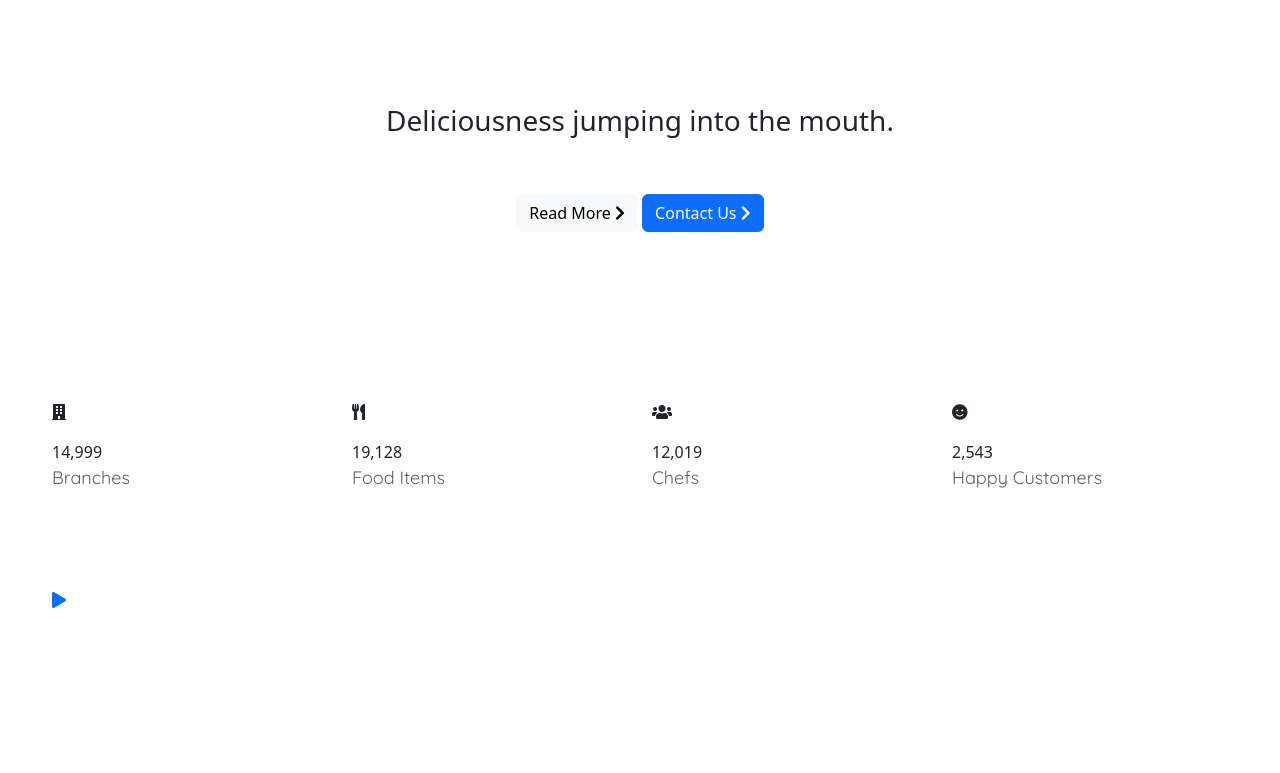
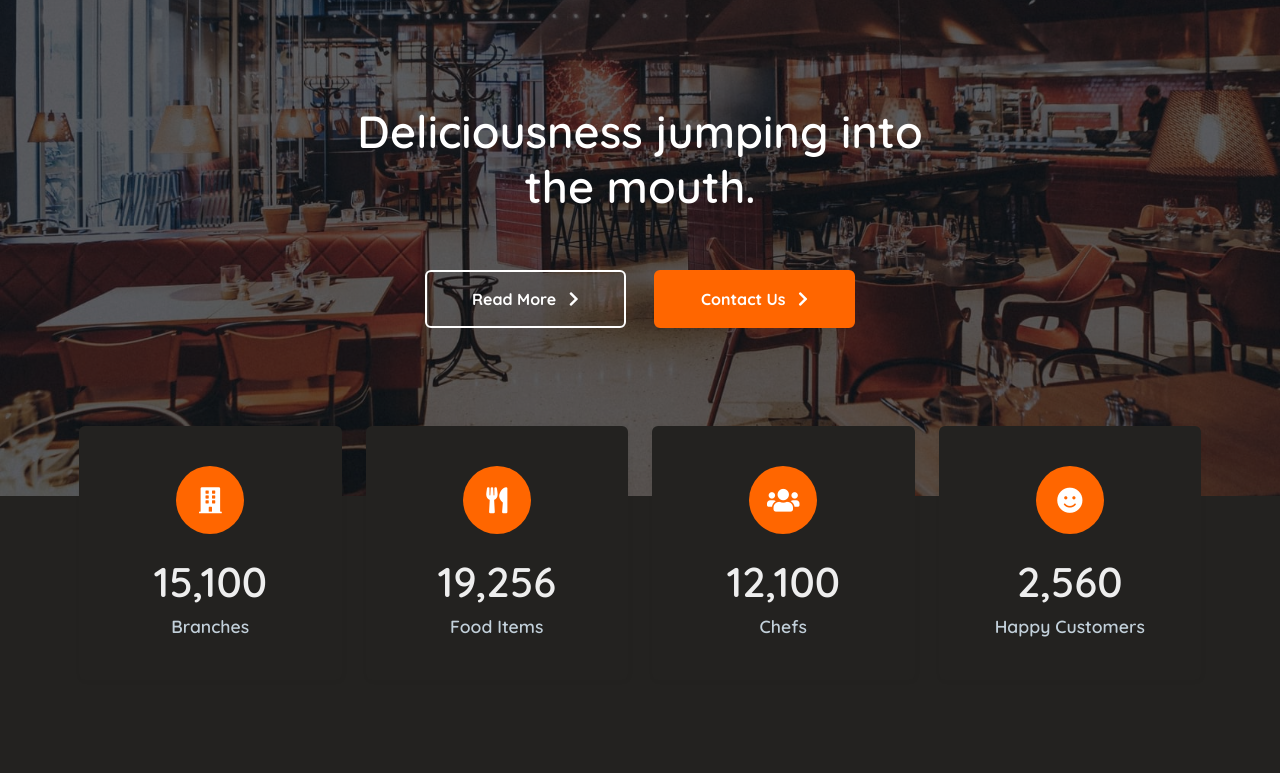
Before and after one commit to tung1812/baiTapCapstone1Layout6, a plain HTML site: page index_thinh.html in a window 1280 px wide. Shown: the top 773 px of the page. Drawn offline with nearby package versions, Linux system fonts and the light colour scheme.

Commit message:
upgrade_code

```diff
--- a/index_thinh.html
+++ b/index_thinh.html
@@ -35,7 +35,7 @@
     <link rel="stylesheet" href="./css/owl.carousel.min.css" />
     <link rel="stylesheet" href="./css/owl.theme.default.min.css" />
     <link rel="stylesheet" href="https://cdnjs.cloudflare.com/ajax/libs/magnific-popup.js/1.1.0/magnific-popup.css">
-    <link rel="stylesheet" href="./css/style.css" />
+    <link rel="stylesheet" href="./css/style_thinh.css" />
   </head>
 
   <body>
```
Also changed, not shown: img/banner2.jpg (added), img/team1.jpg (added), img/team2.jpg (added), img/team3.jpg (added).
